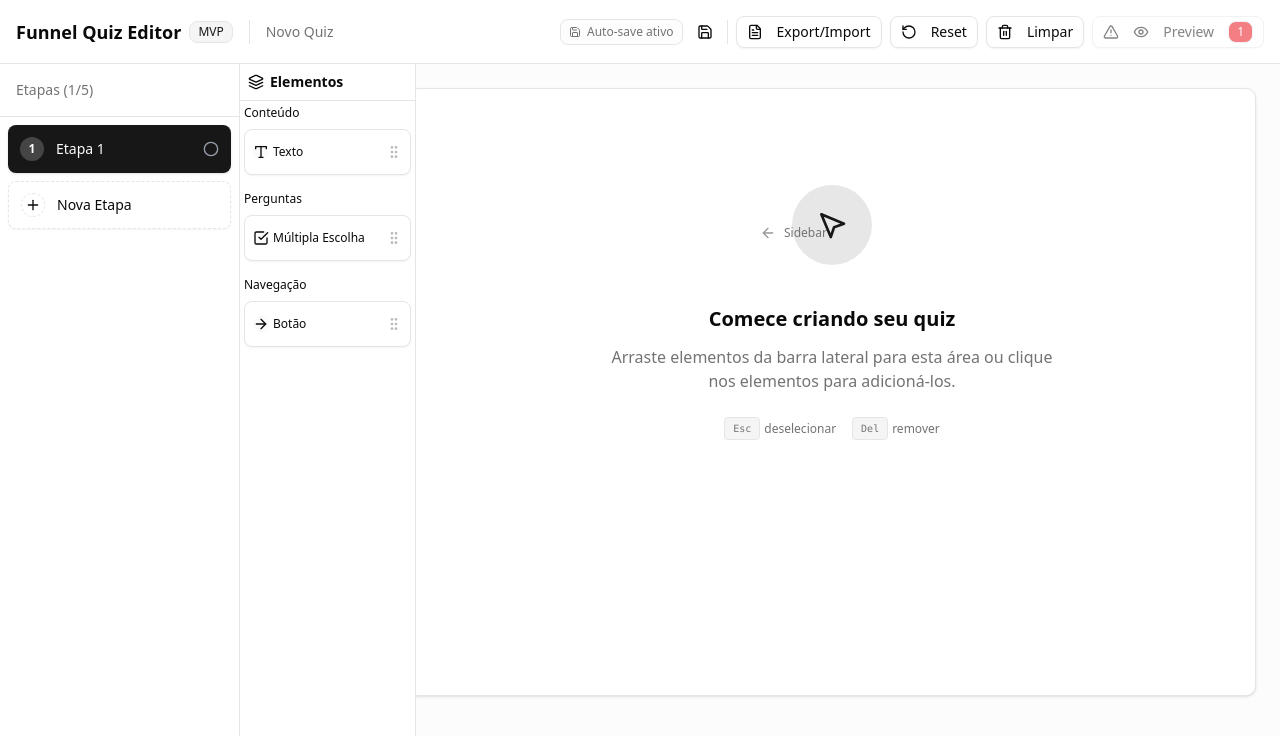
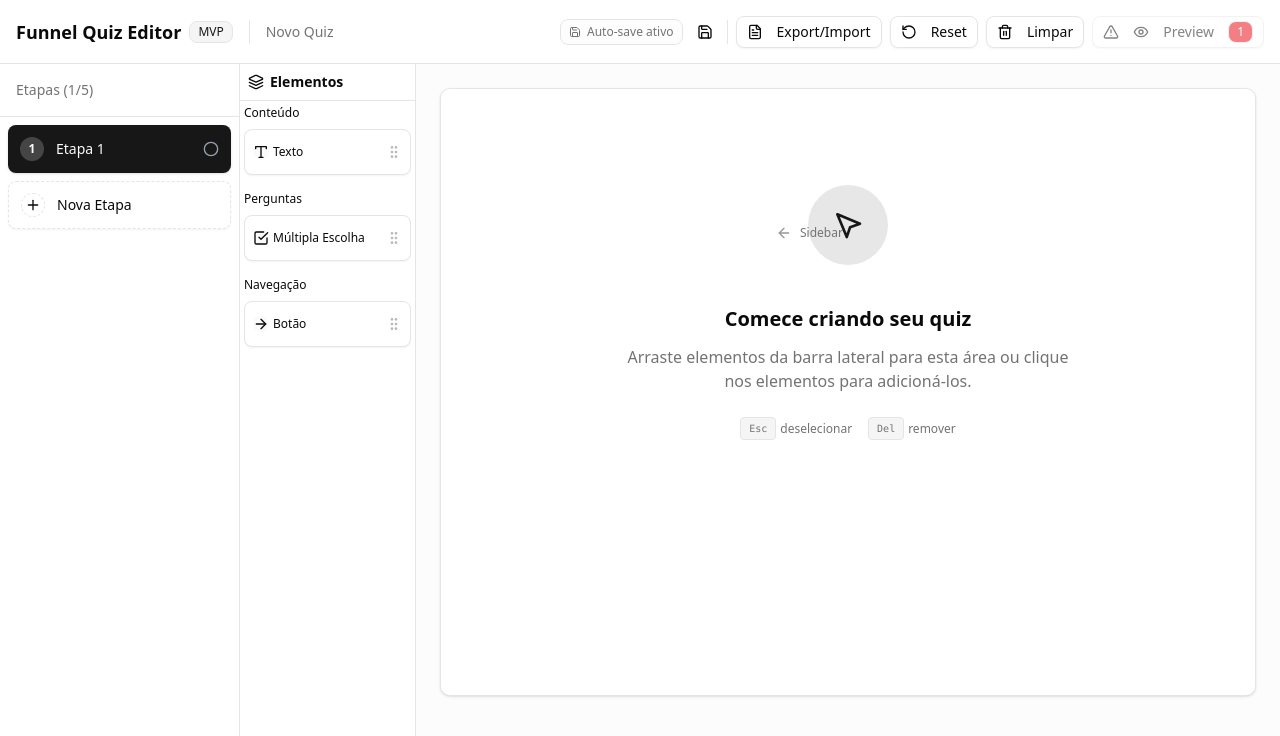
Before and after one commit to herisonp/funnelquiz, a Next.js app: page /editor in a window 1280 px wide. Shown: the top 736 px of the page. Built offline with nearby package versions, Linux system fonts and the light colour scheme.

Commit message:
style: update left margin for main canvas area in EditorLayout for improved layout consistency

```diff
--- a/src/components/editor/EditorLayout.tsx
+++ b/src/components/editor/EditorLayout.tsx
@@ -70,7 +70,10 @@
           {/* Main canvas area */}
           <div
             className={cn(
-              "flex-1 flex flex-col min-w-0 ml-72 md:ml-96", // Mobile: apenas sidebar (288px), Desktop: navegação (240px) + sidebar (144px) = 384px
+              "flex-1 flex flex-col min-w-0",
+              // Margem esquerda: Mobile: ElementsSidebar (11rem = 176px), Desktop: StepsNav (15rem = 240px) + ElementsSidebar (11rem = 176px) = 26rem (416px)
+              "ml-44 md:ml-[26rem]",
+              // Margem direita quando PropertiesPanel está aberto (20rem = 320px)
               isPropertiesPanelOpen ? "mr-80" : "mr-0"
             )}
           >
```
